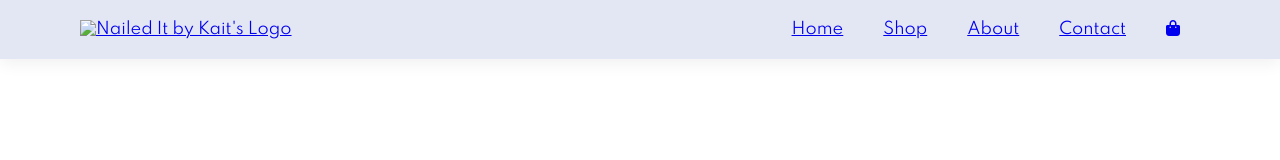
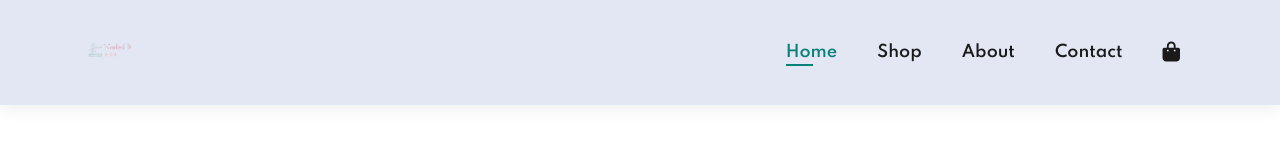
Before and after one commit to LoubyT/NailedIt, a plain HTML site: page index.html in a window 1280 px wide. Drawn offline with Linux system fonts and the light colour scheme.

Commit message:
finished styling navbar hover underline and color

```diff
--- a/index.html
+++ b/index.html
@@ -15,11 +15,11 @@
 
         <div>
             <ul id="navbar">
-                <li><a href="index.html">Home</a></li>
+                <li><a class="active" href="index.html">Home</a></li>
                 <li><a href="shop.html">Shop</a></li>
                 <li><a href="about.html">About</a></li>
                 <li><a href="contact.html">Contact</a></li>
-                <li><a href="cart.html"><i class="fa-solid fa-bag-shopping"></i></a></li>
+                <li><a href="cart.html"><i class="fa-solid fa-bag-shopping fa-lg"></i></a></li>
             </ul>
         </div>
     </section>
--- a/styles.css
+++ b/styles.css
@@ -64,10 +64,42 @@ body {
     justify-content: center;
 }
 
+.logo {
+    width: auto;
+    max-height: 60px;
+}
+
 #navbar li {
     list-style: none;
     padding: 0 20px;
+    position: relative;
 }
+
+#navbar li a {
+    text-decoration: none;
+    font-size: 16px;
+    font-weight: 600;
+    color: #1a1a1a;
+    transition: 0.3s ease;
+}
+
+#navbar li a:hover,
+#navbar li a.active {
+    color: #088178;
+}
+
+#navbar li a.active::after,
+#navbar li a:hover::after {
+    content: "";
+    width: 30%;
+    height: 2px;
+    background-color: #088178;
+    position: absolute;
+    bottom: -4px;
+    left: 20px;
+}
+
+
 
 /* Home Page */
 
```
Also changed, not shown: img/logo.png (added).
